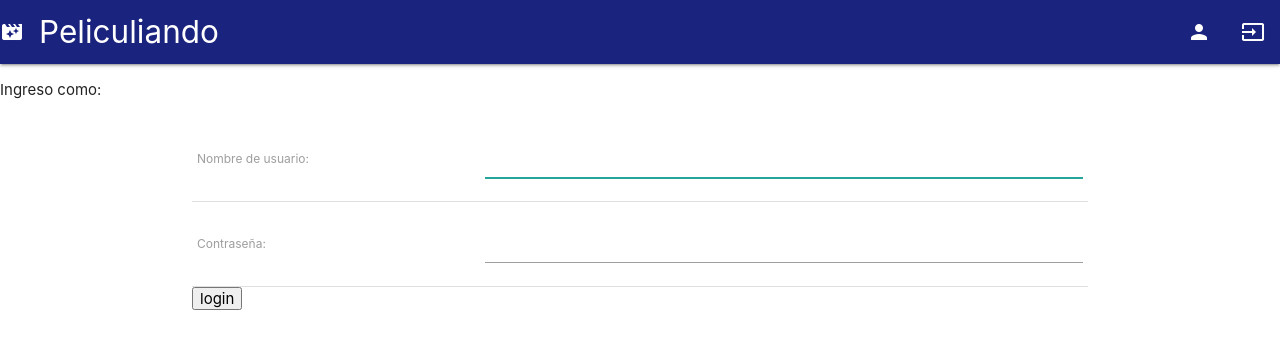
After one commit to Yordan96/PelisDjango, a Django app: page /accounts/login/ in a window 1280 px wide. The commit adds this page. Shown: the top 349 px of the page. Run offline with Django 3.2, Linux system fonts and the light colour scheme; some libraries are stand-ins or nearby versions.

Commit message:
agrege autenticación de usuarios y roles

```diff
--- a/pelis/pelis/settings.py
+++ b/pelis/pelis/settings.py
@@ -83,6 +83,7 @@ DATABASES = {
     }
 }
 
+LOGIN_REDIRECT_URL = '/'
 
 # Internationalization
 # https://docs.djangoproject.com/en/1.8/topics/i18n/
--- a/pelis/pelis/urls.py
+++ b/pelis/pelis/urls.py
@@ -1,5 +1,6 @@
 from django.conf.urls import include, url
 from django.contrib import admin
+from django.contrib.auth import views
 
 urlpatterns = [
     # Examples:
@@ -7,6 +8,8 @@ urlpatterns = [
     # url(r'^blog/', include('blog.urls')),
 
     url(r'^admin/', admin.site.urls),
+    url(r'^accounts/login/$', views.login, name='login'),
+    url(r'^accounts/logout/$', views.logout, name='logout', kwargs={'next_page': '/'}),
     url(r'', include('rentar.urls')),
 
 ]
--- a/pelis/rentar/models.py
+++ b/pelis/rentar/models.py
@@ -23,7 +23,7 @@ class Usuario(models.Model):
         return self.nombre
 
 class Alquiler(models.Model):
-    actor = models.ForeignKey(Usuario, on_delete=models.CASCADE)
+    usuario = models.ForeignKey(Usuario, on_delete=models.CASCADE)
     pelicula = models.ForeignKey(Pelicula, on_delete=models.CASCADE)
 
 class AlquilerInLine(admin.TabularInline):
--- /dev/null
+++ b/pelis/rentar/templates/registration/login.html
@@ -0,0 +1,24 @@
+{% extends "rentar/base.html" %}
+
+{% block content %}
+    {% if form.errors %}
+        <p>Los datos ingresados son incorrectos, intente de nuevo.</p>
+    {% endif %}
+
+    <form method="post" action="{% url 'login' %}">
+    {% csrf_token %}
+        <table>
+        <tr>
+            <td>{{ form.username.label_tag }}</td>
+            <td>{{ form.username }}</td>
+        </tr>
+        <tr>
+            <td>{{ form.password.label_tag }}</td>
+            <td>{{ form.password }}</td>
+        </tr>
+        </table>
+
+        <input type="submit" value="login" />
+        <input type="hidden" name="next" value="{{ next }}" />
+    </form>
+{% endblock %}
--- a/pelis/rentar/templates/rentar/alquilar_editar.html
+++ b/pelis/rentar/templates/rentar/alquilar_editar.html
@@ -1,9 +1,8 @@
-{% extends 'rentar/base.html' %}
 
-    {% block content %}
+
+
         <h1>Formulario para rentar </h1>
         <form method="POST" class="post-form">{% csrf_token %}
             {{ formulario.as_p }}
             <button type="submit" class="save btn btn-default">Guardar</button>
         </form>
-    {% endblock %}
--- a/pelis/rentar/templates/rentar/base.html
+++ b/pelis/rentar/templates/rentar/base.html
@@ -19,24 +19,31 @@
 
      <nav>
     <div class="nav-wrapper  indigo darken-4">
-      <a href="#!" class="brand-logo"><i class="material-icons">movie_filter</i>Peliculiando</a>
+      <a href="{% url 'lista_peliculas' %}" class="brand-logo"><i class="material-icons">movie_filter</i>Peliculiando</a>
       <ul class="right hide-on-med-and-down">
-        <li><a href="{% url 'nueva_renta' %} "><i class="material-icons">shopping_cart</i></a></li>
 
+         {% if user.is_authenticated %}
+         <li><a href="{% url 'nueva_renta' %} "><i class="material-icons">add_shopping_cart</i></a></li>
+         {% if user.is_superuser%}
         <li><a href="{% url 'nueva_pelicula' %}"><i class="material-icons">movie</i></a></li>
-        <li><a href=""><i class="material-icons">refresh</i></a></li>
-        <li><a href="mobile.html"><i class="material-icons">more_vert</i></a></li>
+         {% endif %}
+        <li><a href="{% url 'logout' %}"><i class="material-icons">highlight_off</i></a></li>
+        {% else %}
+        <li><a href="{% url 'registrar' %}"><i class="material-icons">person</i></a></li>
+        <li><a href="{% url 'login' %}"><i class="material-icons">input</i></a></li>
+       {% endif %}
       </ul>
     </div>
   </nav>
+  <p class="top-menu">Ingreso como: {{ user.username }}</p>
  <div class="container">
 {% block content %}
 {% endblock %}
 
 </div>
-        {% block footer %}
+
            <script type="text/javascript" src="https://code.jquery.com/jquery-2.1.1.min.js"></script>
            <script type="text/javascript" src="{% static 'materialize/bin/materialize.js' %}"></script>
-       {% endblock %}
+
      </body>
    </html>
--- a/pelis/rentar/urls.py
+++ b/pelis/rentar/urls.py
@@ -1,9 +1,10 @@
 from django.conf.urls import include, url
 from . import views
-
+from rentar.views import RegistroUsuario
 urlpatterns = [
     url(r'^$', views.lista_peliculas, name ='lista_peliculas'),
     url(r'^alquiler/lista_peliculas/$',  views.lista_peliculas, name ='lista_peliculas'),
     url(r'^alquiler/nueva/$', views.nueva_renta, name='nueva_renta'),
     url(r'^pelicula/nueva/$', views.nueva_pelicula, name='nueva_pelicula'),
+    url(r'^registrar', RegistroUsuario.as_view(), name='registrar'),
     ]
```
Also changed, not shown: pelis/rentar/forms.py (+8 -0 lines), pelis/rentar/templates/registration/registrar.html (added, +9 -0 lines), pelis/rentar/views.py (+19 -2 lines).
